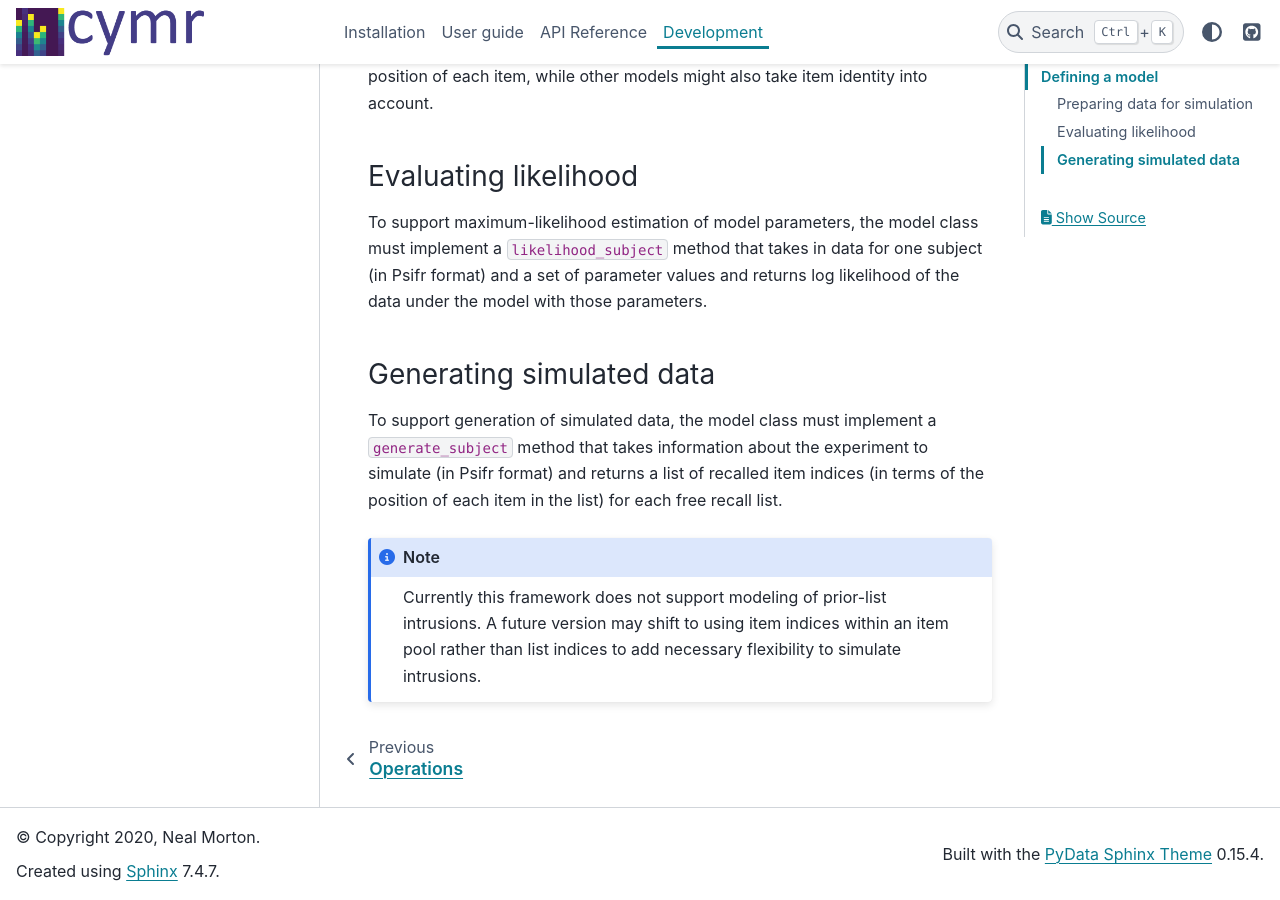
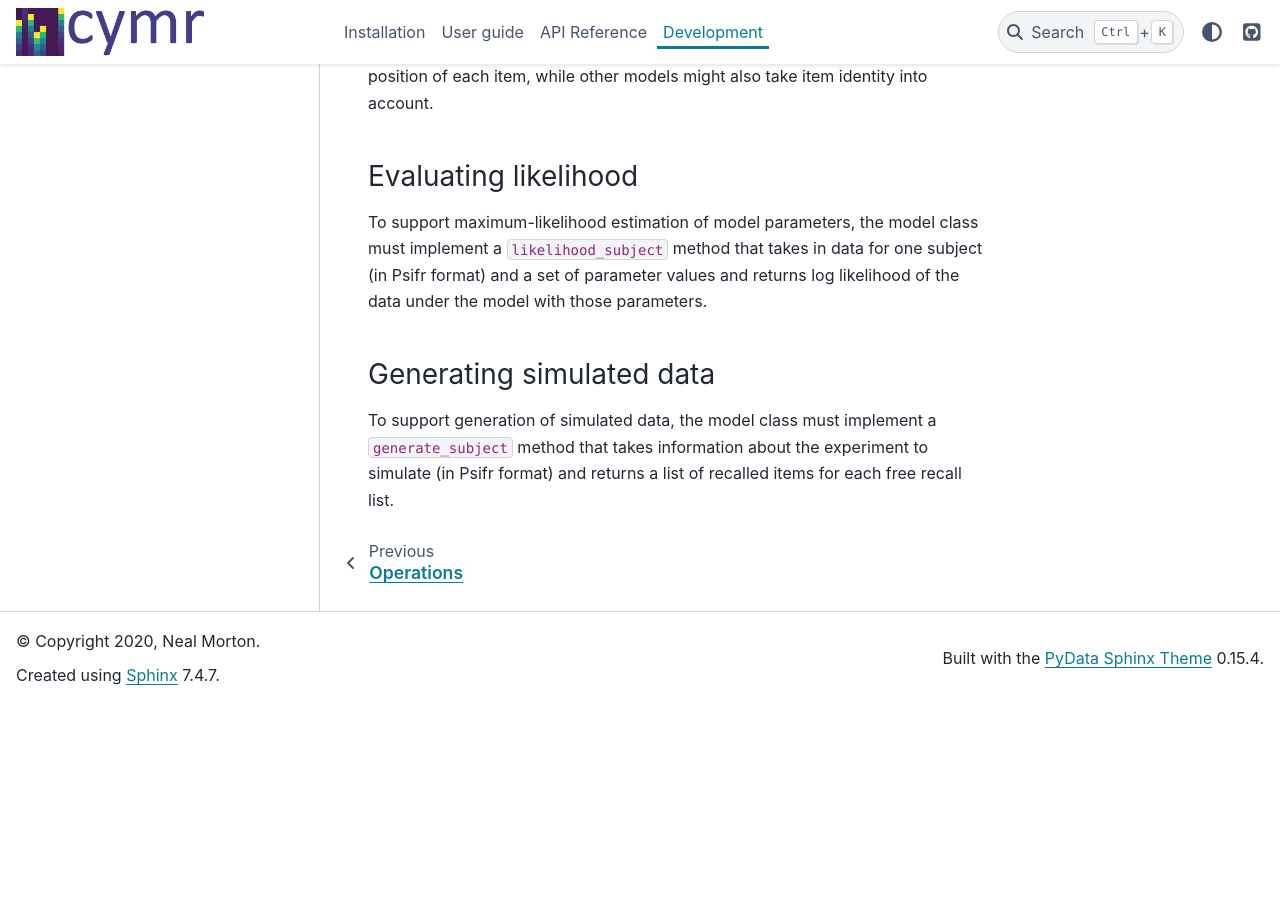
Before and after one commit to mortonne/cymr, a Sphinx documentation site: the page built from docs/source/development/overview.rst, in a window 1280 px wide and 900 px high, scrolled down 1308 px. Built offline with Sphinx 7.4.7 and the PyData theme 0.15.4, drawn with Linux system fonts in a browser that asks for light colours; after the commit the page ends 2013 px from its top, so only the background shows below that.

Commit message:
docs: update description of data generation method

```diff
--- a/docs/source/development/overview.rst
+++ b/docs/source/development/overview.rst
@@ -69,11 +69,4 @@ Generating simulated data
 
 To support generation of simulated data, the model class must implement a
 :code:`generate_subject` method that takes information about the experiment to
-simulate (in Psifr format) and returns a list of recalled item indices
-(in terms of the position of each item in the list) for each free recall list.
-
-.. note::
-
-    Currently this framework does not support modeling of prior-list intrusions.
-    A future version may shift to using item indices within an item pool rather
-    than list indices to add necessary flexibility to simulate intrusions.
+simulate (in Psifr format) and returns a list of recalled items for each free recall list.
```
